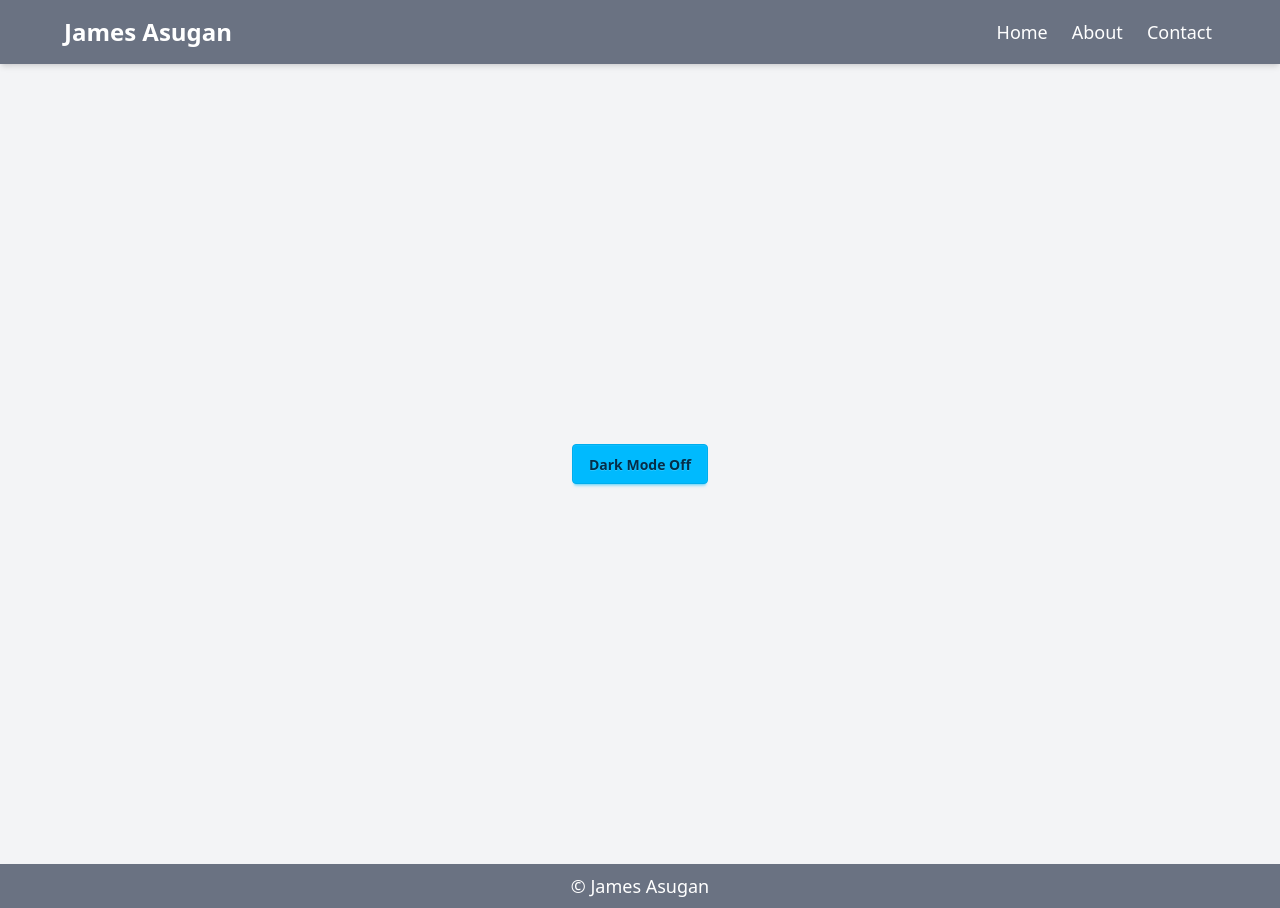
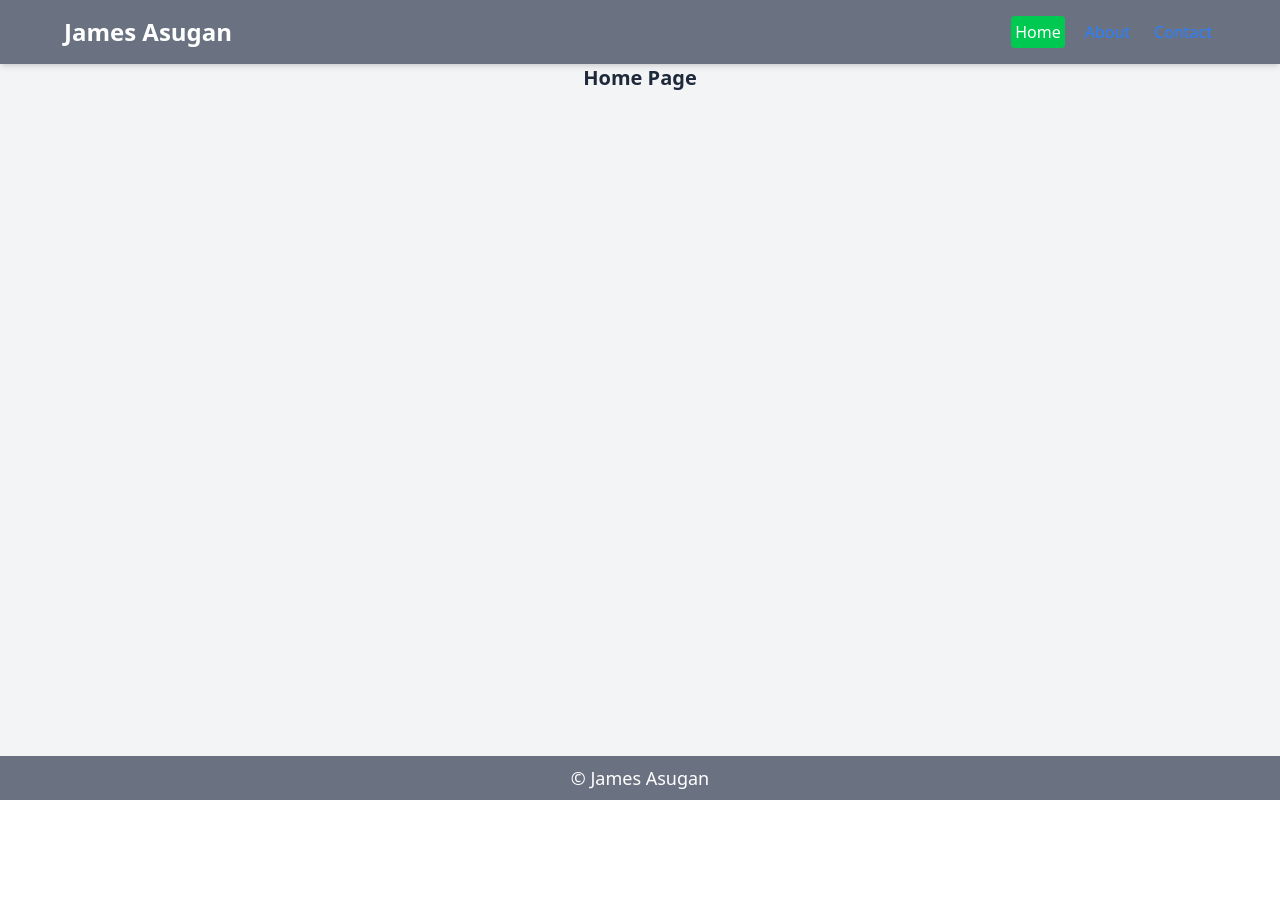
Before and after one commit to jamesasugan/100Days_of_Learning_React, a React (Vite) app: page / in a window 1280 px wide. After the commit the page ends 800 px from the top, so only its background shows below. Built offline with nearby package versions, Linux system fonts and the light colour scheme.

Commit message:
Day 31: Intro to `react-router-dom`

```diff
--- a/src/App.jsx
+++ b/src/App.jsx
@@ -1,4 +1,5 @@
 import './App.css'
+import { BrowserRouter as Router, Routes, Route } from 'react-router-dom';
 import Card from './components/Card.jsx';
 import Counter from './components/Counter.jsx';
 import FetchData from './components/FetchData.jsx';
@@ -15,6 +16,9 @@ import ToggleBox from './components/ToggleBox.jsx';
 import ToggleButton from './components/ToggleButton.jsx';
 import UseEffectIntro from './components/UseEffectIntro.jsx';
 import UserInfo from './components/UserInfo.jsx';
+import Home from './pages/Home.jsx';
+import About from './pages/About.jsx';
+import Contact from './pages/Contact.jsx';
 
 function App() {
   const name = "James Asugan";
@@ -23,7 +27,16 @@ function App() {
 
     <>
       <div className='min-h-screen flex flex-col bg-gray-100 text-gray-800'>
-        <Header />
+        <Router>
+          <Header />
+          <Routes>
+            <Route path='/' element={<Home />} />
+            <Route path='/about' element={<About />} />
+            <Route path='/contact' element={<Contact />} />
+          </Routes>
+        </Router>
+
+
         <main className='flex-grow flex'>
           {/* <Profile
           name="James"
@@ -40,8 +53,9 @@ function App() {
            {/* <UseEffectIntro /> */}
            {/* <FetchData /> */}
            {/* <Card /> */}
-           <ToggleButton />
+           {/* <ToggleButton /> */}
         </main>
+
         <Footer />
 
       </div>
--- a/src/components/Header.jsx
+++ b/src/components/Header.jsx
@@ -1,13 +1,28 @@
+import { NavLink } from 'react-router-dom';
+
 const Header = () => {
+  const navItems = [
+    {name: "Home", path: "/"},
+    {name: "About", path: "/about"},
+    {name: "Contact", path: "/contact"}
+  ];
+
+  const navLinkClass = ({ isActive}) => isActive ? "bg-green-500 text-white rounded p-1" : "text-blue-500 p-1";
+
   return (
     <div className="w-full bg-gray-500 text-white p-4 shadow-md">
         <div className="flex justify-between items-center max-w-6xl mx-auto">
             <h1 className="text-2xl font-bold">James Asugan</h1>
             <div className="flex space-x-4">
                 <ul className="flex space-x-4">
-                    <li><a href="#" className="text-lg hover:bg-gray-300 p-1 rounded-[2px] hover:text-gray-600 transition duration-150">Home</a></li>
-                    <li><a href="#" className="text-lg hover:bg-gray-300 p-1 rounded-[2px] hover:text-gray-600 transition duration-150">About</a></li>
-                    <li><a href="#" className="text-lg hover:bg-gray-300 p-1 rounded-[2px] hover:text-gray-600 transition duration-150">Contact</a></li>
+                  {navItems.map((item) => (
+                    <NavLink
+                      key={item.path}
+                      to={item.path}
+                      className={navLinkClass}>
+                        {item.name}
+                    </NavLink>
+                  ))}
                 </ul>
             </div>
         </div>
--- /dev/null
+++ b/src/pages/About.jsx
@@ -0,0 +1,7 @@
+const About = () => {
+  return (
+    <h1 className='text-xl font-bold text-center'>About Page</h1>
+  )
+}
+
+export default About
--- /dev/null
+++ b/src/pages/Contact.jsx
@@ -0,0 +1,7 @@
+const Contact = () => {
+  return (
+    <h1 className="text-xl font-bold text-center">Contact Page</h1>
+  )
+}
+
+export default Contact
--- /dev/null
+++ b/src/pages/Home.jsx
@@ -0,0 +1,7 @@
+const Home = () => {
+  return (
+    <h1 className="text-xl font-bold text-center">Home Page</h1>
+  )
+}
+
+export default Home
```
